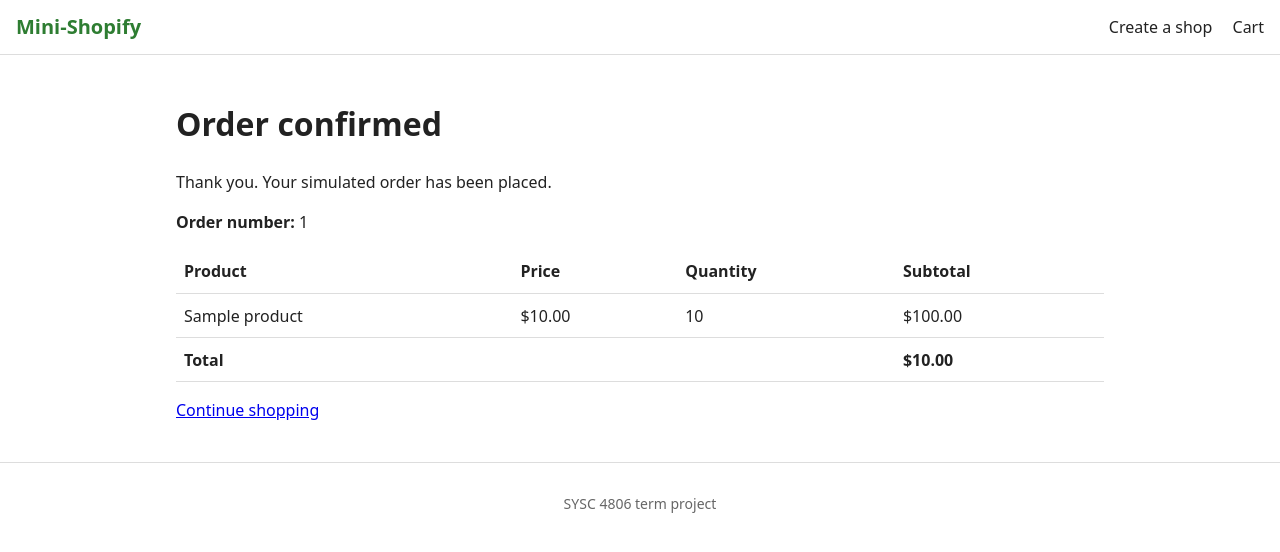
After one commit to JacobA31/Mini-Shopify, a Spring Boot app: page /checkout/confirmation/1 in a window 1280 px wide. The commit adds this page. Shown: the top 552 px of the page. Run offline with Spring Boot 4, Linux system fonts and the light colour scheme; tables that the repository leaves empty hold one stand-in row (values such as "Sample post").

Commit message:
Add checkout submission and order confirmation flow

```diff
--- /dev/null
+++ b/src/main/java/com/minishopify/controller/CheckoutController.java
@@ -0,0 +1,53 @@
+package com.minishopify.controller;
+
+import com.minishopify.exception.EmptyCartException;
+import com.minishopify.exception.InsufficientInventoryException;
+import com.minishopify.exception.ProductNotFoundException;
+import com.minishopify.model.CustomerOrder;
+import com.minishopify.service.CartService;
+import com.minishopify.service.CheckoutService;
+import org.springframework.dao.OptimisticLockingFailureException;
+import org.springframework.stereotype.Controller;
+import org.springframework.ui.Model;
+import org.springframework.web.bind.annotation.GetMapping;
+import org.springframework.web.bind.annotation.PathVariable;
+import org.springframework.web.bind.annotation.PostMapping;
+import org.springframework.web.servlet.mvc.support.RedirectAttributes;
+
+/** Handles checkout submission and the resulting order confirmation page. */
+@Controller
+public class CheckoutController {
+
+    private final CheckoutService checkoutService;
+    private final CartService cartService;
+
+    public CheckoutController(CheckoutService checkoutService, CartService cartService) {
+        this.checkoutService = checkoutService;
+        this.cartService = cartService;
+    }
+
+    @PostMapping("/checkout")
+    public String checkout(RedirectAttributes redirectAttributes) {
+        try {
+            CustomerOrder order = checkoutService.checkout();
+            // The service transaction has committed before it returns to this controller.
+            cartService.clearCart();
+            return "redirect:/checkout/confirmation/" + order.getId();
+        } catch (EmptyCartException | InsufficientInventoryException | ProductNotFoundException e) {
+            redirectAttributes.addFlashAttribute("cartError", e.getMessage());
+        } catch (OptimisticLockingFailureException e) {
+            redirectAttributes.addFlashAttribute("cartError",
+                    "Inventory changed while checking out. Please review your cart and try again.");
+        } catch (IllegalArgumentException e) {
+            redirectAttributes.addFlashAttribute("cartError", e.getMessage());
+        }
+        return "redirect:/cart";
+    }
+
+    @GetMapping("/checkout/confirmation/{orderId}")
+    public String confirmation(@PathVariable Long orderId, Model model) {
+        model.addAttribute("order", checkoutService.getOrder(orderId));
+        return "checkout/confirmation";
+    }
+
+}
--- a/src/main/java/com/minishopify/service/CartService.java
+++ b/src/main/java/com/minishopify/service/CartService.java
@@ -77,6 +77,11 @@ public class CartService {
         cart.remove(productId);
     }
 
+    /** Clears the current visitor's cart after a successful checkout. */
+    public void clearCart() {
+        cart.clear();
+    }
+
     /**
      * Loads the cart's products with their current names, prices, shops, and stock.
      * Products that no longer exist are dropped from the cart.
--- a/src/main/resources/templates/cart/view.html
+++ b/src/main/resources/templates/cart/view.html
@@ -59,6 +59,10 @@
         </tr>
         </tfoot>
     </table>
+
+    <form th:unless="${cart.empty}" th:action="@{/checkout}" method="post" class="checkout-actions">
+        <button type="submit">Checkout</button>
+    </form>
 </main>
 
 <footer th:replace="~{fragments/layout :: footer}"></footer>
--- /dev/null
+++ b/src/main/resources/templates/checkout/confirmation.html
@@ -0,0 +1,43 @@
+<!DOCTYPE html>
+<html xmlns:th="http://www.thymeleaf.org" lang="en">
+<head th:replace="~{fragments/layout :: head('Order confirmed')}"></head>
+<body>
+<header th:replace="~{fragments/layout :: header}"></header>
+
+<main class="container">
+    <h1>Order confirmed</h1>
+    <p>Thank you. Your simulated order has been placed.</p>
+    <p><strong>Order number:</strong> <span th:text="${order.id}">1</span></p>
+
+    <table class="cart-table">
+        <thead>
+        <tr>
+            <th scope="col">Product</th>
+            <th scope="col">Price</th>
+            <th scope="col">Quantity</th>
+            <th scope="col">Subtotal</th>
+        </tr>
+        </thead>
+        <tbody>
+        <tr th:each="line : ${order.lines}">
+            <td th:text="${line.product.name}">Product</td>
+            <td th:text="'$' + ${#numbers.formatDecimal(line.unitPrice, 1, 'COMMA', 2, 'POINT')}">$0.00</td>
+            <td th:text="${line.quantity}">1</td>
+            <td th:text="'$' + ${#numbers.formatDecimal(line.lineTotal, 1, 'COMMA', 2, 'POINT')}">$0.00</td>
+        </tr>
+        </tbody>
+        <tfoot>
+        <tr>
+            <th scope="row" colspan="3">Total</th>
+            <td class="cart-total"
+                th:text="'$' + ${#numbers.formatDecimal(order.total, 1, 'COMMA', 2, 'POINT')}">$0.00</td>
+        </tr>
+        </tfoot>
+    </table>
+
+    <p><a th:href="@{/}">Continue shopping</a></p>
+</main>
+
+<footer th:replace="~{fragments/layout :: footer}"></footer>
+</body>
+</html>
```
